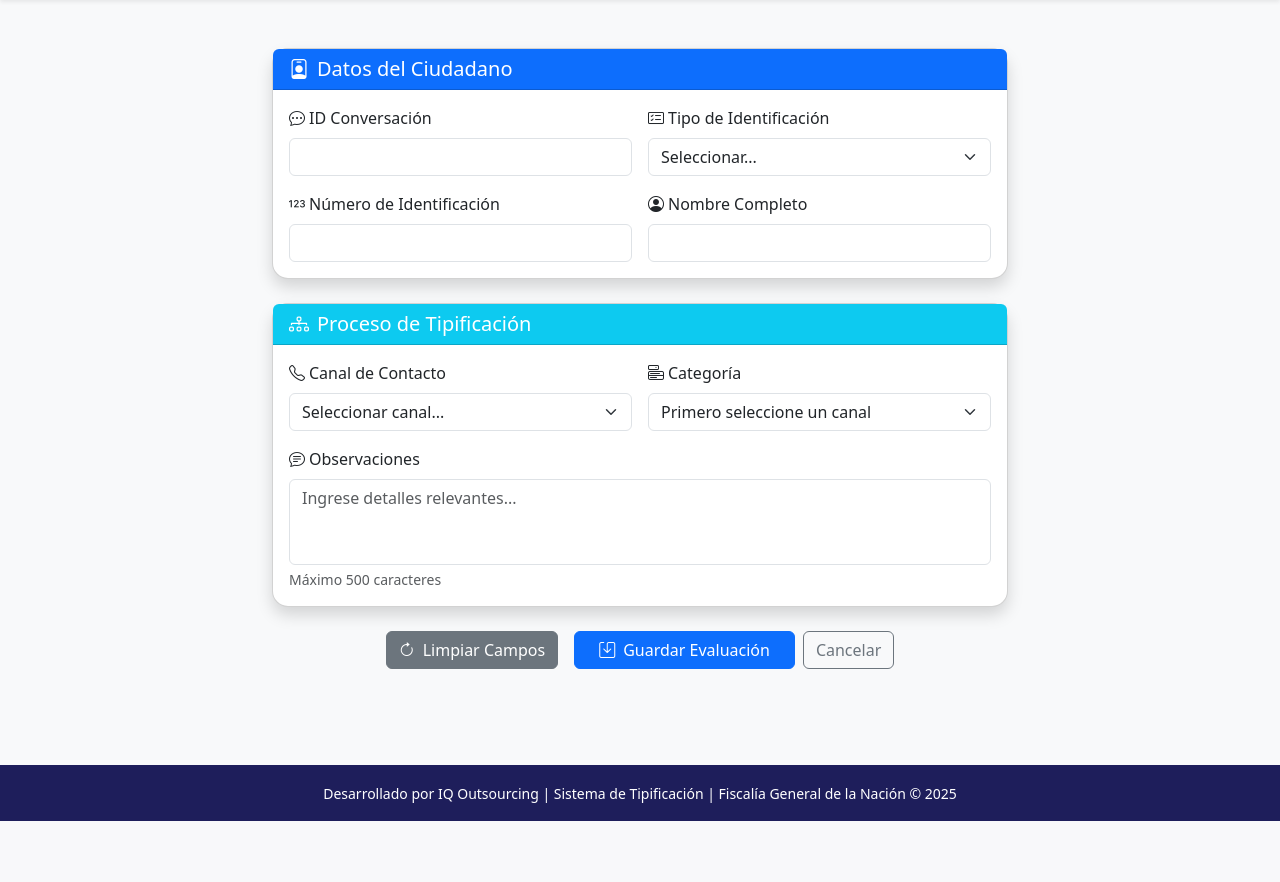
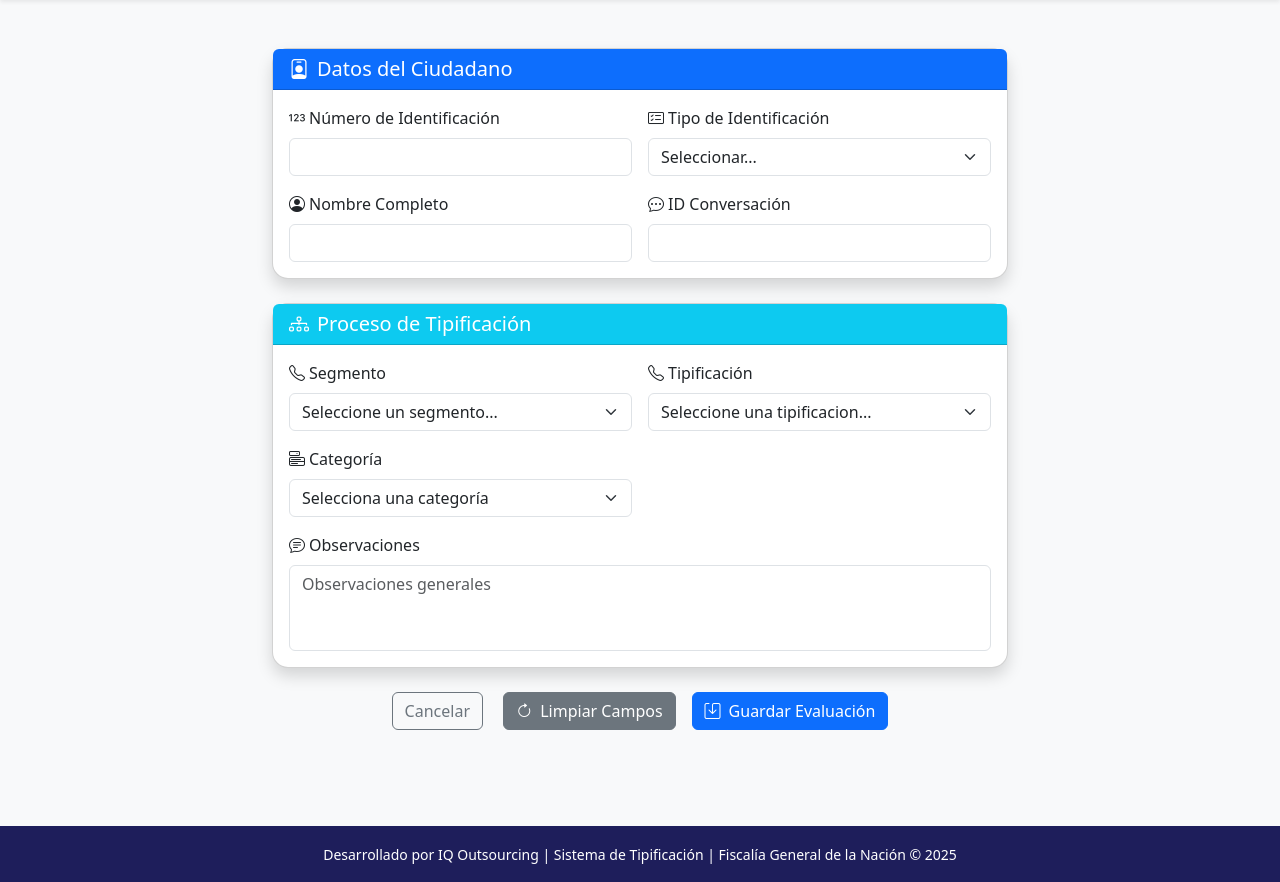
Before and after one commit to CortinezO98/Fiscalia_Form, a Django app: page /crear_evaluacion/ in a window 1280 px wide. Shown: the part 56-938 px from the top of the page. Before the commit the page ends 877 px from the top, so only its background shows below. Run offline with Django 5.2, Linux system fonts and the light colour scheme; a user stored in the database is signed in; tables that the repository leaves empty hold one stand-in row (values such as "Sample post"); some libraries are stand-ins or nearby versions.

Commit message:
Formulario tipificación con Ajax

```diff
--- a/form_fiscalia/gestion/urls.py
+++ b/form_fiscalia/gestion/urls.py
@@ -1,5 +1,6 @@
 from django.urls import path
 from . import views
+from . import api
 
 urlpatterns = [
     path('', views.index, name='index'),
@@ -7,4 +8,10 @@ urlpatterns = [
     path('buscar/', views.buscar_tipificacion, name='buscar_tipificacion'),
     path('reportes/', views.reportes_view, name='reportes'),
     path('reportes/exportar/', views.exportar_csv, name='exportar_csv'),
+
+    # Endpoints API
+    path('api/ciudadano/', api.ciudadano, name='ciudadano'),
+    path('api/tipificaciones/', api.tipificaciones, name='tipificaciones'),
+    path('api/categorias/', api.categorias, name='categorias'),
+    path('api/subcategorias/', api.subcategorias, name='subcategorias'),
 ]
--- a/form_fiscalia/gestion/views.py
+++ b/form_fiscalia/gestion/views.py
@@ -27,11 +27,13 @@ def crear_evaluacion(request):
     if request.method == 'POST':
         # Aquí iría la lógica para crear una evaluación
         pass
-    else:
-        # Aquí iría la lógica para mostrar el formulario de creación de evaluación
-        pass
 
-    return render(request, 'usuarios/evaluaciones/crear_evaluacion.html')
+    context = {
+        "tiposIdentificacion": TipoIdentificacion.objects.all(),
+        "segmentos": Segmento.objects.all(),
+    }
+
+    return render(request, 'usuarios/evaluaciones/crear_evaluacion.html', context)
 
 
 @login_required
--- a/form_fiscalia/usuarios/templates/usuarios/base/base.html
+++ b/form_fiscalia/usuarios/templates/usuarios/base/base.html
@@ -11,6 +11,7 @@
   <link href="https://cdn.jsdelivr.net/npm/bootstrap-icons@1.10.5/font/bootstrap-icons.css" rel="stylesheet">
   <link rel="stylesheet" href="https://cdnjs.cloudflare.com/ajax/libs/animate.css/4.1.1/animate.min.css"/>
   <link href="{% static 'css/styles.css' %}" rel="stylesheet">
+  <script src="https://code.jquery.com/jquery-3.6.0.min.js"></script>
 </head>
 <body class="d-flex flex-column min-vh-100">
 
--- a/form_fiscalia/usuarios/templates/usuarios/evaluaciones/crear_evaluacion.html
+++ b/form_fiscalia/usuarios/templates/usuarios/evaluaciones/crear_evaluacion.html
@@ -6,7 +6,7 @@
 <div class="container py-5">
     <div class="row justify-content-center">
         <div class="col-lg-8">
-            <form method="post" class="needs-validation" novalidate>
+            <form method="post">
                 {% csrf_token %}
 
                 <!-- Tarjeta de Datos Básicos -->
@@ -17,11 +17,10 @@
                     <div class="card-body">
                         <div class="row g-3">
                             <div class="col-md-6">
-                                <label for="id_conversacion" class="form-label">
-                                    <i class="bi bi-chat-dots me-1"></i>ID Conversación
+                                <label for="numero_identificacion" class="form-label">
+                                    <i class="bi bi-123 me-1"></i>Número de Identificación
                                 </label>
-                                <input type="text" name="id_conversacion" id="id_conversacion" class="form-control" required pattern=".{5,}">
-                                <div class="invalid-feedback">Ingrese un ID de conversación válido (mín. 5 caracteres)</div>
+                                <input type="text" name="numero_identificacion" id="numero_identificacion" class="form-control" maxlength="20" required>
                             </div>
 
                             <div class="col-md-6">
@@ -29,29 +28,29 @@
                                     <i class="bi bi-card-checklist me-1"></i>Tipo de Identificación
                                 </label>
                                 <select name="tipo_identificacion" id="tipo_identificacion" class="form-select" required>
-                                    <option value="">Seleccionar...</option>
-                                    <option value="CC">Cédula de Ciudadanía</option>
-                                    <option value="TI">Tarjeta de Identidad</option>
-                                    <option value="CE">Cédula de Extranjería</option>
+                                    <option value="" selected disabled>Seleccionar...</option>
+                                    {% for tipo in tiposIdentificacion %}
+                                        <option value="{{tipo.id}}">{{tipo.nombre}}</option>
+                                    {% endfor %}
                                 </select>
-                                <div class="invalid-feedback">Seleccione un tipo de identificación</div>
-                            </div>
-
-                            <div class="col-md-6">
-                                <label for="numero_identificacion" class="form-label">
-                                    <i class="bi bi-123 me-1"></i>Número de Identificación
-                                </label>
-                                <input type="text" name="numero_identificacion" id="numero_identificacion" class="form-control" required pattern="[0-9]{6,}">
-                                <div class="invalid-feedback">Ingrese un número válido (solo números, mín. 6 dígitos)</div>
                             </div>
 
                             <div class="col-md-6">
                                 <label for="nombre" class="form-label">
                                     <i class="bi bi-person-circle me-1"></i>Nombre Completo
                                 </label>
-                                <input type="text" name="nombre" id="nombre" class="form-control" required pattern="[A-Za-z ]{3,}">
-                                <div class="invalid-feedback">Ingrese un nombre válido (mín. 3 caracteres)</div>
+                                <input type="text" name="nombre" id="nombre" class="form-control" maxlength="255" required>
                             </div>
+
+                            <div class="col-md-6">
+                                <label for="conversacion_id" class="form-label">
+                                    <i class="bi bi-chat-dots me-1"></i>ID Conversación
+                                </label>
+                                <input type="text" name="conversacion_id" id="conversacion_id" class="form-control" maxlength="250" required>
+                                <div class="invalid-feedback">Ingrese un ID de conversación válido (mín. 5 caracteres)</div>
+                            </div>
+
+                            <input type="text" name="cuidadano_id" id="cuidadano_id" value="" hidden>
                         </div>
                     </div>
                 </div>
@@ -64,49 +63,63 @@
                     <div class="card-body">
                         <div class="row g-3">
                             <div class="col-md-6">
-                                <label for="canal" class="form-label">
-                                    <i class="bi bi-telephone me-1"></i>Canal de Contacto
+                                <label for="segmento" class="form-label">
+                                    <i class="bi bi-telephone me-1"></i>Segmento
                                 </label>
-                                <select name="canal" id="canal" class="form-select" required onchange="updateOpciones()">
-                                    <option value="">Seleccionar canal...</option>
-                                    <option value="Nivel 1">Nivel 1</option>
-                                    <option value="Videollamada">Videollamada</option>
-                                    <option value="Chat">Chat</option>
-                                    <option value="Lengua de señas">Lengua de Señas</option>
+                                <select name="segmento" id="segmento" class="form-select" required>
+                                    <option value="" selected disabled>Seleccione un segmento...</option>
+                                    {% for segmento in segmentos %}
+                                        <option value="{{segmento.id}}">{{segmento.nombre}}</option>
+                                    {% endfor %}
                                 </select>
-                                <div class="invalid-feedback">Seleccione un canal de contacto</div>
                             </div>
 
                             <div class="col-md-6">
-                                <label for="opcion" class="form-label">
+                                <label for="tipificacion" class="form-label">
+                                    <i class="bi bi-telephone me-1"></i>Tipificación
+                                </label>
+                                <select name="tipificacion" id="tipificacion" class="form-select" required>
+                                    <option value="" selected disabled>Seleccione una tipificacion...</option>
+                                </select>
+                            </div>
+
+                            <div class="col-md-6">
+                                <label for="categoria" class="form-label">
                                     <i class="bi bi-menu-button me-1"></i>Categoría
                                 </label>
-                                <select name="opcion" id="opcion" class="form-select" required>
-                                    <option value="">Primero seleccione un canal</option>
+                                <select name="categoria" id="categoria" class="form-select" required>
+                                    <option value="" selected disabled>Selecciona una categoría</option>
                                 </select>
-                                <div class="invalid-feedback">Seleccione una categoría</div>
+                            </div>
+
+                            <div class="col-md-6" hidden>
+                                <label for="subcategoria" class="form-label">
+                                    <i class="bi bi-menu-button me-1"></i>Sub Categoría
+                                </label>
+                                <select name="subcategoria" id="subcategoria" class="form-select">
+                                    <option value="" selected disabled>Selecciona una sub categoría</option>
+                                </select>
                             </div>
 
                             <div class="col-12">
-                                <label for="observaciones" class="form-label">
+                                <label for="observacion" class="form-label">
                                     <i class="bi bi-chat-text me-1"></i>Observaciones
                                 </label>
-                                <textarea name="observaciones" id="observaciones" class="form-control" rows="3"placeholder="Ingrese detalles relevantes..."></textarea>
-                                <div class="form-text">Máximo 500 caracteres</div>
+                                <textarea name="observacion" id="observacion" class="form-control" rows="3" placeholder="Observaciones generales" required></textarea>
                             </div>
                         </div>
                     </div>
                 </div>
 
-                <div class="d-grid gap-2 d-md-flex justify-content-center mt-4">
-                    <button type="reset" class="btn btn-secondary me-md-2">
+                <div class="text-center mt-4">
+                    <a href="{% url 'index' %}" class="btn btn-outline-secondary mx-2">
+                        Cancelar
+                    </a>
+                    <button type="reset" class="btn btn-secondary mx-2">
                         <i class="bi bi-arrow-clockwise me-2"></i>Limpiar Campos
-                    <button type="submit" class="btn btn-primary px-4">
+                    <button type="submit" class="btn btn-primary mx-2">
                         <i class="bi bi-save me-2"></i>Guardar Evaluación
                     </button>
-                    <a href="{% if request.user.groups.first.name == 'administrador' %} {% url 'dashboard_admin' %}{% elif request.user.groups.first.name == 'supervisor' %} {% url 'dashboard_supervisor' %}{% elif request.user.groups.first.name == 'agente' %}{% url 'dashboard_agente' %}{% else %} # {% endif %}" class="btn btn-outline-secondary">
-                        Cancelar
-                    </a>
                 </div>
             </form>
         </div>
@@ -114,48 +127,140 @@
 </div>
 
 <script>
-    // Configuración dinámica de opciones
-    const opcionesPorCanal = {
-        "Nivel 1": ["Denuncia", "Clasificación de denuncia", "Orientación, Información y Consulta de Casos", "PQRS", "Transferencias", "Agendamiento sala presencial", "Presencia inmediata de policía", "Llamadas Ociosas", "Solicitud copia de denuncia", "Outbound"],
-        "Videollamada": ["Denuncia", "Denuncias Nivel 2", "Clasificación de denuncia", "PQRS", "Solicitud copia de denuncia", "Llamadas Ociosas"],
-        "Chat": ["Orientación, Información y Consulta de Casos", "Interacción Ociosa", "Solicitud copia de denuncia"],
-        "Lengua de señas": ["Denuncia nivel 1", "Denuncias Nivel 2", "PQRS", "Solicitud copia de denuncia"]
-    };
+    $(document).ready(function() {
+        $('#numero_identificacion').on('blur', function() {
+            const numeroIdentificacion = $(this).val().trim();
 
-    function updateOpciones() {
-        const canal = document.getElementById('canal');
-        const opcionSelect = document.getElementById('opcion');
-        opcionSelect.innerHTML = '<option value="">Cargando opciones...</option>';
+            if (numeroIdentificacion.length === 0) return;
 
-        setTimeout(() => { // Simular carga asincrónica
-            opcionSelect.innerHTML = '<option value="">Seleccione una categoría</option>';
-            if (canal.value && opcionesPorCanal[canal.value]) {
-                opcionesPorCanal[canal.value].forEach(op => {
-                    const option = document.createElement('option');
-                    option.value = op;
-                    option.text = op;
-                    opcionSelect.appendChild(option);
-                });
-            }
-        }, 300);
-    }
+            $.ajax({
+                url: '/api/ciudadano/',
+                method: 'GET',
+                data: {
+                    numero_identificacion: numeroIdentificacion
+                },
+                success: function(response) {
+                    console.log("response", response)
+                    if (response && response.id) {
+                        $('#tipo_identificacion').val(response.tipo_identificacion_id);
+                        $('#nombre').val(response.nombre);
+                        $('#cuidadano_id').val(response.id);
+                    }
+                },
+                error: function(xhr) {
+                    $('#tipo_identificacion').val('');
+                    $('#cuidadano_id').val('');
+                    $('#nombre').val('');
+                }
+            });
+        });
 
-    // Validación Bootstrap
-    (() => {
-        'use strict'
-        const forms = document.querySelectorAll('.needs-validation')
-        Array.from(forms).forEach(form => {
-            form.addEventListener('submit', event => {
-                if (!form.checkValidity()) {
-                    event.preventDefault()
-                    event.stopPropagation()
+        $('#segmento').on('change', function() {
+            const segmentoId = $(this).val();
+
+            if (!segmentoId) return;
+
+            // Limpiar selects dependientes
+            $('#tipificacion').empty().append('<option value="" disabled selected>Cargando tipificaciones...</option>');
+            $('#categoria').empty().append('<option value="" disabled selected>Selecciona una categoría</option>');
+            $('#subcategoria').empty().append('<option value="" disabled selected>Selecciona una sub categoría</option>');
+
+            $.ajax({
+                url: '/api/tipificaciones/',  // Reemplaza con la URL de tu vista
+                method: 'GET',
+                data: {
+                    segmento_id: segmentoId
+                },
+                success: function(response) {
+                    $('#tipificacion').empty().append('<option value="" disabled selected>Seleccione una tipificación...</option>');
+                    if (response.length > 0) {
+                        response.forEach(function(tip) {
+                            $('#tipificacion').append(`<option value="${tip.id}">${tip.nombre}</option>`);
+                        });
+                    } else {
+                        $('#tipificacion').append('<option value="" disabled>No hay tipificaciones</option>');
+                    }
+                },
+                error: function(xhr) {
+                    console.error("Error al cargar tipificaciones:", xhr);
+                    $('#tipificacion').empty().append('<option value="" disabled>Error al cargar</option>');
                 }
-                form.classList.add('was-validated')
-            }, false)
-        })
-    })()
+            });
+        });
+
+        $('#tipificacion').on('change', function() {
+            const tipificacionId = $(this).val();
+
+            if (!tipificacionId) return;
+
+            // Limpiar los selects dependientes
+            $('#categoria').empty().append('<option value="" disabled selected>Cargando categorías...</option>');
+            $('#subcategoria').empty().append('<option value="" disabled selected>Selecciona una sub categoría</option>');
+
+            $.ajax({
+                url: '/api/categorias/',  // Reemplaza con la URL correcta
+                method: 'GET',
+                data: {
+                    tipificacion_id: tipificacionId
+                },
+                success: function(response) {
+                    $('#categoria').empty().append('<option value="" disabled selected>Selecciona una categoría</option>');
+                    if (response.length > 0) {
+                        response.forEach(function(cat) {
+                            $('#categoria').append(`<option value="${cat.id}">${cat.nombre}</option>`);
+                        });
+                    } else {
+                        $('#categoria').append('<option value="" disabled>No hay categorías</option>');
+                    }
+                },
+                error: function(xhr) {
+                    console.error("Error al cargar categorías:", xhr);
+                    $('#categoria').empty().append('<option value="" disabled>Error al cargar</option>');
+                }
+            });
+        });
+
+        $('#categoria').on('change', function() {
+            const categoriaId = $(this).val();
+
+            if (!categoriaId) return;
+
+            // Limpiar el select de subcategorías
+            $('#subcategoria').empty().append('<option value="" disabled selected>Buscando subcategorías...</option>');
+
+            // Ocultar por defecto y quitar required
+            $('#subcategoria').prop('required', false);
+            $('#subcategoria').closest('.col-md-6').attr('hidden', true);
+
+            $.ajax({
+                url: '/api/subcategorias/',  // URL a tu vista para obtener subcategorías
+                method: 'GET',
+                data: {
+                    categoria_padre_id: categoriaId
+                },
+                success: function(response) {
+                    if (response.length > 0) {
+                        $('#subcategoria').empty().append('<option value="" disabled selected>Selecciona una sub categoría</option>');
+                        response.forEach(function(sub) {
+                            $('#subcategoria').append(`<option value="${sub.id}">${sub.nombre}</option>`);
+                        });
+
+                        // Mostrar el div y marcar el campo como requerido
+                        $('#subcategoria').prop('required', true);
+                        $('#subcategoria').closest('.col-md-6').removeAttr('hidden');
+                    } else {
+                        // No hay subcategorías, mantener el select oculto
+                        $('#subcategoria').empty().append('<option value="" disabled selected>Sin subcategorías</option>');
+                    }
+                },
+                error: function(xhr) {
+                    console.error("Error al cargar subcategorías:", xhr);
+                    $('#subcategoria').empty().append('<option value="" disabled>Error al cargar</option>');
+                }
+            });
+        });
+
+    });
 </script>
 
-
-
 {%endblock %}
```
Also changed, not shown: form_fiscalia/gestion/api.py (added, +38 -0 lines).
